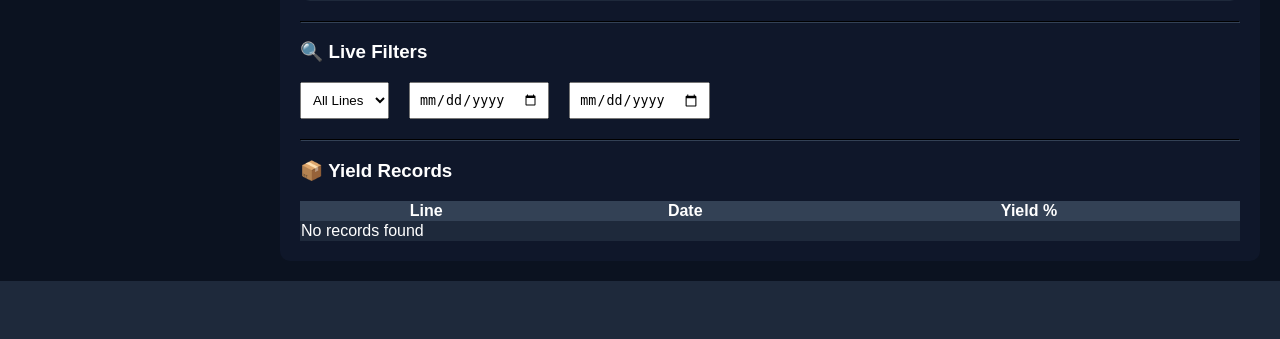
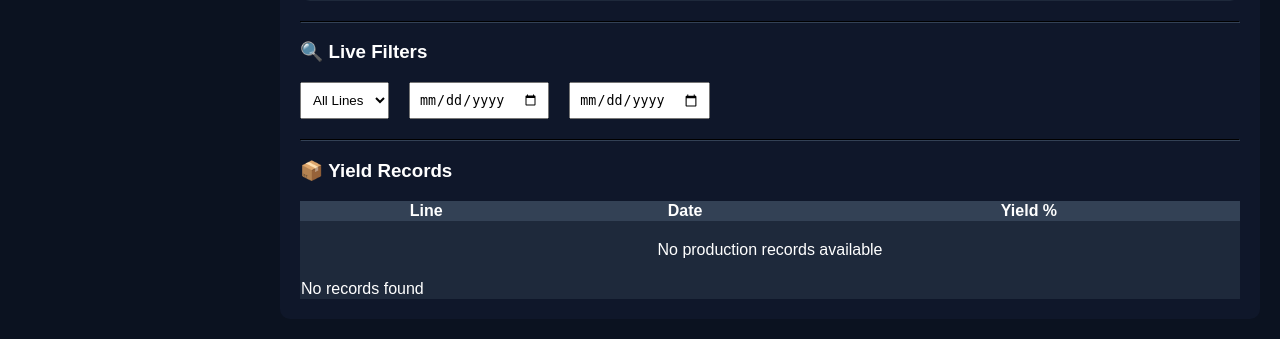
Before and after one commit to markanthonygarrido66/manufacturing-dashboard1, a Django app: page /dashboard/ in a window 1280 px wide. Shown: the part 929-1268 px from the top of the page. Before the commit the page ends 1210 px from the top, so only its background shows below. Run offline with Django 5.2, Linux system fonts and the light colour scheme.

Commit message:
delete cause error

```diff
--- a/dashboard/templates/dashboard/dashboard.html
+++ b/dashboard/templates/dashboard/dashboard.html
@@ -88,6 +88,21 @@
         <td>{{ record.yield_percentage }}</td>
     </tr>
     {% empty %}
+    {% if records %}
+    {% for r in records %}
+        <tr>
+            <td>{{ r.line }}</td>
+            <td>{{ r.date }}</td>
+            <td>{{ r.yield }}</td>
+        </tr>
+    {% endfor %}
+{% else %}
+    <tr>
+        <td colspan="3" style="text-align:center; padding:20px;">
+            No production records available
+        </td>
+    </tr>
+{% endif %}
     <tr>
         <td colspan="3">No records found</td>
     </tr>
```
